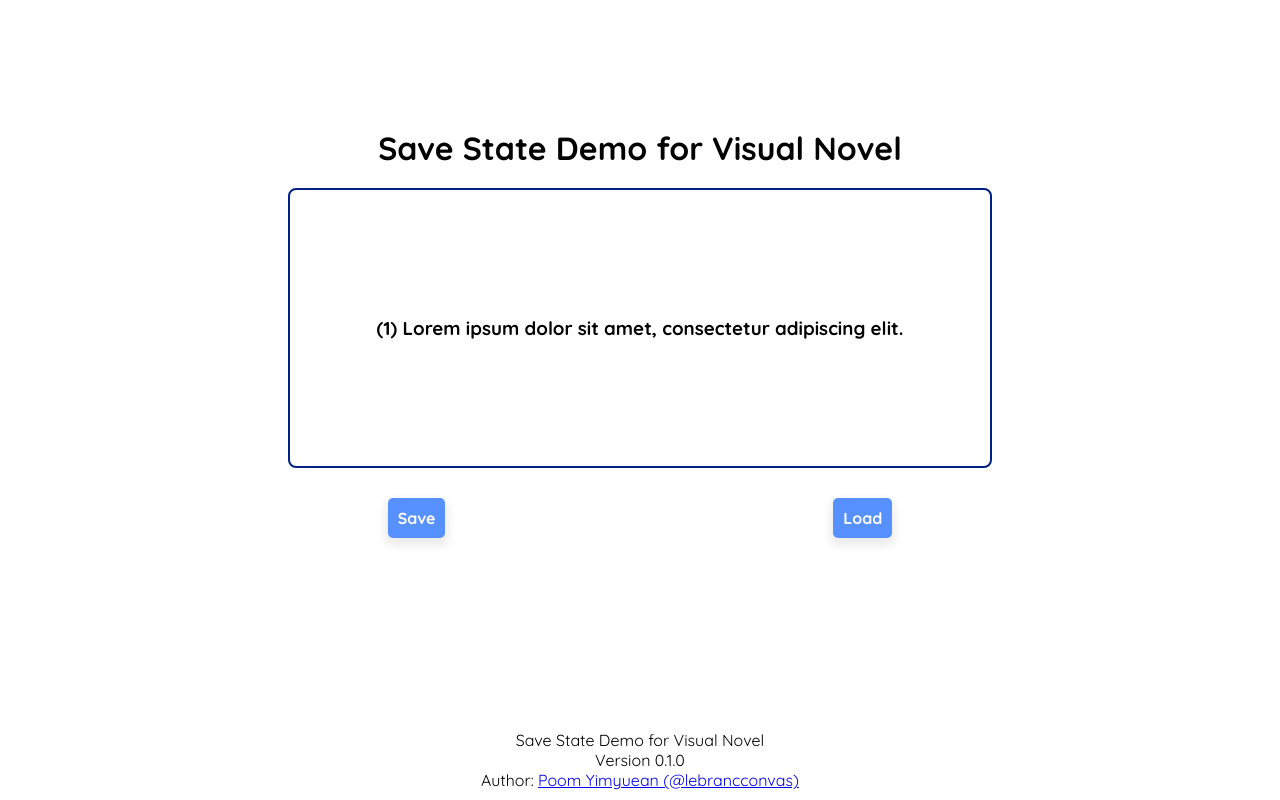
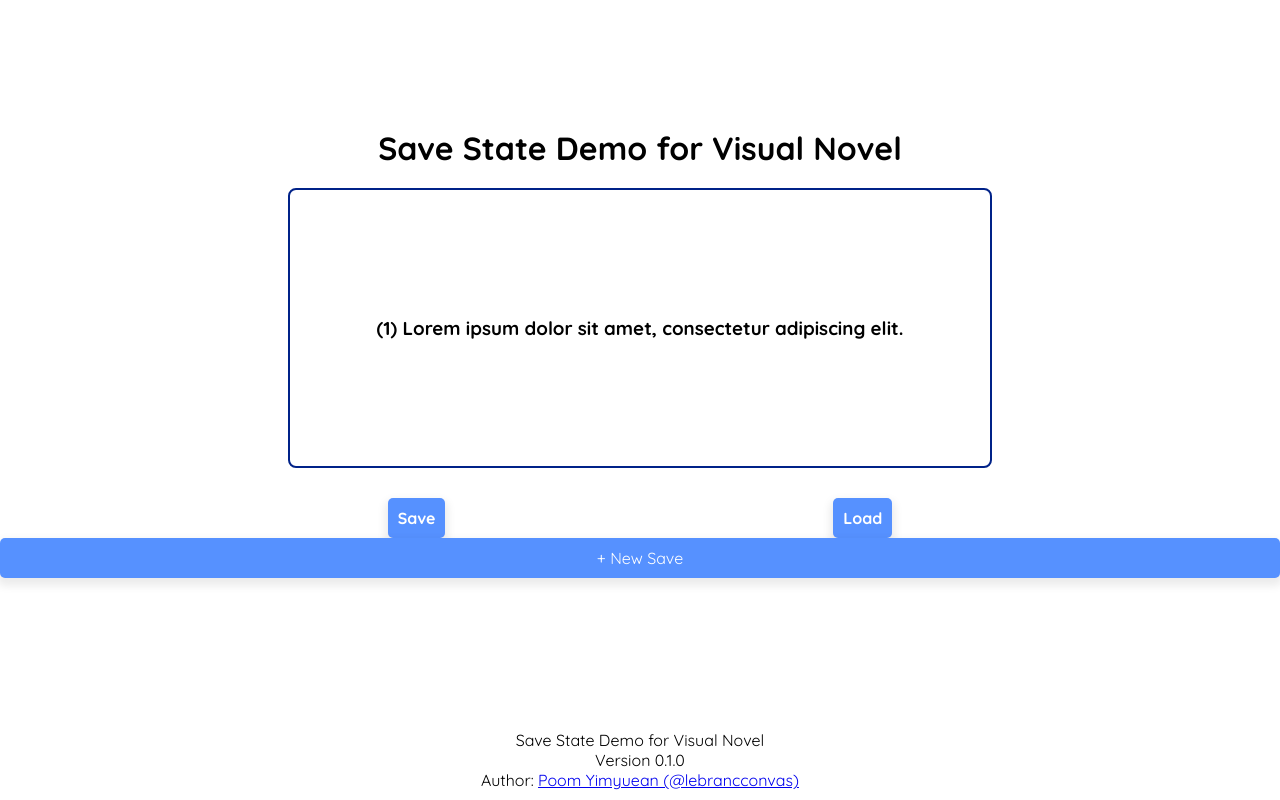
Before and after one commit to lebrancconvas/SaveState-VN-Demo, a React (Vite) app: page / in a window 1280 px wide. Built offline with nearby package versions, Linux system fonts and the light colour scheme.

Commit message:
✨ feat: update state modal components.

```diff
--- a/src/App.tsx
+++ b/src/App.tsx
@@ -1,11 +1,17 @@
-import { useState, useEffect } from "react";
+import { useContext, useState, useEffect } from "react";
 import "./styles/App.scss";
 import * as content from "./assets/content/content.txt";
+
+import SaveStateContext from "./context/context";
+
+import SaveStateModal from "./components/SaveStateModal";
 
 function App() {
   const [contents, setContents] = useState<string[]>([]);
   const [currentLine, setCurrentLine] = useState<string>("");
   const [currentIndex, setCurrentIndex] = useState<number>(0);
+
+  const saveState = useContext(SaveStateContext);
 
   useEffect(() => {
     const fetchContent = async () => {
@@ -47,6 +53,9 @@ function App() {
           <button><b>Load</b></button>
         </section>
       </section>
+      <section id="saveStateModal">
+        <SaveStateModal />
+      </section>
       <footer className="footer">
         <p>Save State Demo for Visual Novel</p>
         <p>Version 0.1.0</p>
--- a/src/components/LoadStateModal.tsx
+++ b/src/components/LoadStateModal.tsx
@@ -1,7 +1,11 @@
+import "../styles/LoadStateModal.scss";
+
 function LoadStateModal() {
   return (
     <div className="loadStateModal">
+      <div id="load-content">
 
+      </div>
     </div>
   )
 };
--- a/src/components/SaveStateModal.tsx
+++ b/src/components/SaveStateModal.tsx
@@ -1,7 +1,35 @@
+import "../styles/SaveStateModal.scss";
+import type { SaveData } from "../@types";
+import { useContext, useState } from "react";
+import SaveStateContext from "../context/context";
+
 function SaveStateModal() {
+  const saveStates = useContext(SaveStateContext);
+  const [saveDataCollection, setSaveDataCollection] = useState<SaveData[]>([]);
+
+  const save = () => {
+    const saveDataMock: SaveData = {
+      id: 1,
+      save_date: new Date().toLocaleString(),
+      content_index: 0, // Mock content index
+    }
+    saveStates.push(saveDataMock);
+    setSaveDataCollection([...saveStates]);
+  };
+
   return (
     <div className="saveStateModal">
-
+      <div id="save-action">
+        <button onClick={save}>+ New Save</button>
+      </div>
+      <div id="save-content">
+        {saveDataCollection.map((save) => (
+          <div className="save-item" key={save.id}>
+            <div className="save-date">{save.save_date}</div>
+            <div className="save-index">Section {save.content_index + 1}</div>
+          </div>
+        ))}
+      </div>
     </div>
   )
 };
```
